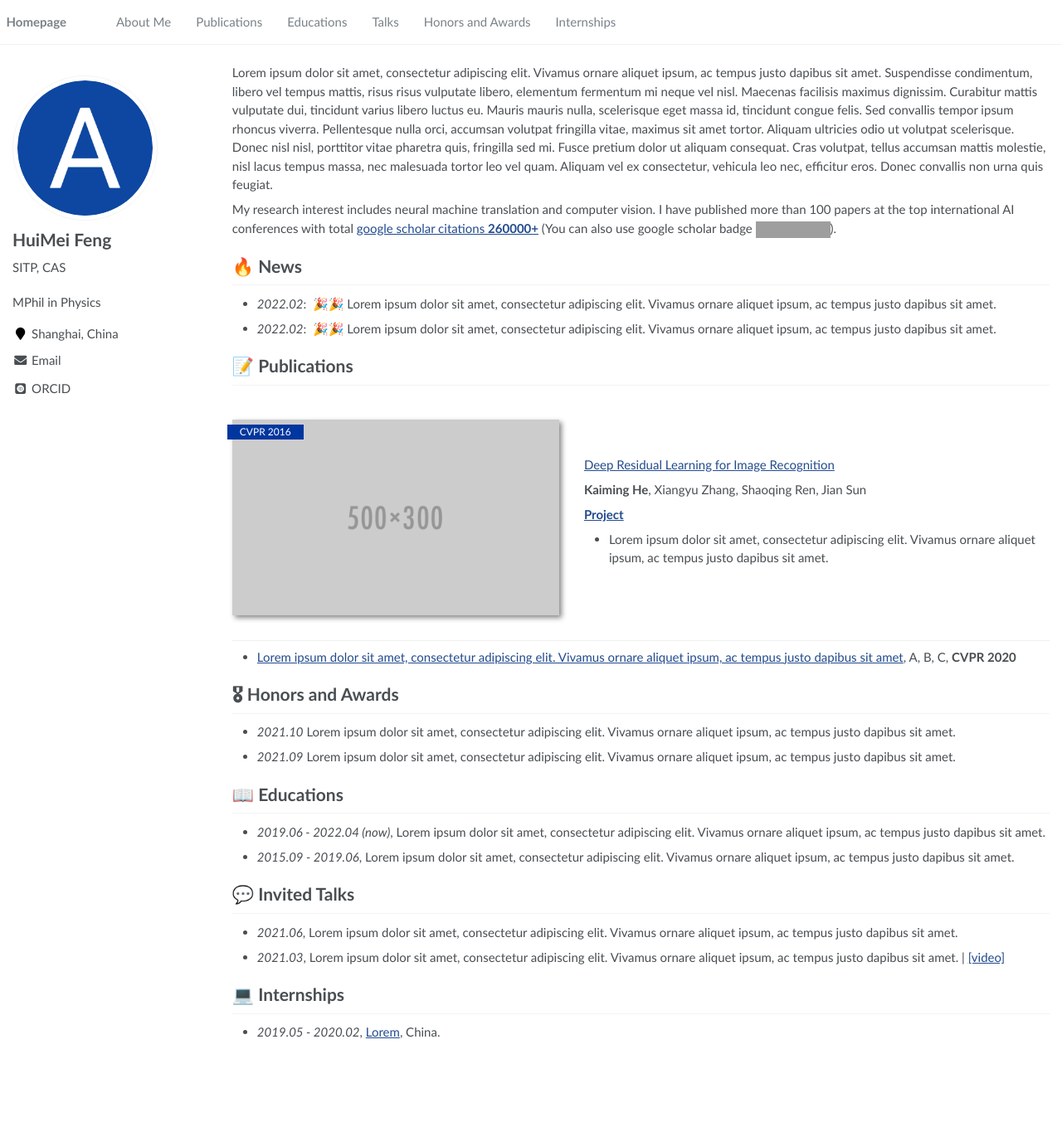
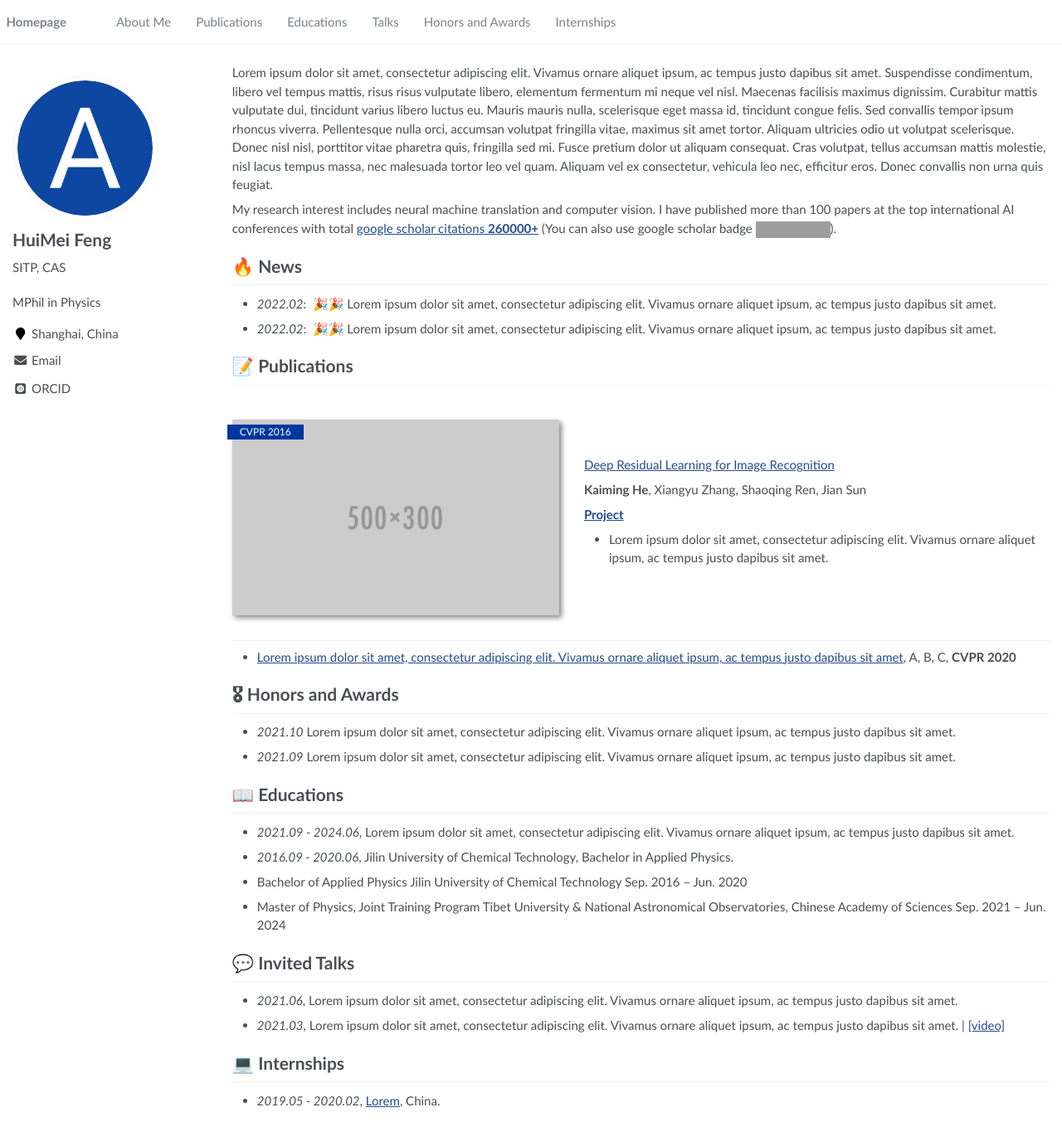
Before and after one commit to HuiMeiFeng/feng.github.io, a Jekyll site: the page built from _pages/about.md, in a window 1280 px wide and 1353 px high. Shown: the whole window at 83% size. Built offline with Jekyll 4.4.1, drawn with Linux system fonts in a browser that asks for light colours; some web fonts are replaced; grey boxes are pictures that could not be loaded.

Commit message:
Update about.md

```diff
--- a/_pages/about.md
+++ b/_pages/about.md
@@ -47,8 +47,15 @@ My research interest includes neural machine translation and computer vision. I
 - *2021.09* Lorem ipsum dolor sit amet, consectetur adipiscing elit. Vivamus ornare aliquet ipsum, ac tempus justo dapibus sit amet.
 
 # 📖 Educations
-- *2019.06 - 2022.04 (now)*, Lorem ipsum dolor sit amet, consectetur adipiscing elit. Vivamus ornare aliquet ipsum, ac tempus justo dapibus sit amet.
-- *2015.09 - 2019.06*, Lorem ipsum dolor sit amet, consectetur adipiscing elit. Vivamus ornare aliquet ipsum, ac tempus justo dapibus sit amet.
+- *2021.09 - 2024.06*, Lorem ipsum dolor sit amet, consectetur adipiscing elit. Vivamus ornare aliquet ipsum, ac tempus justo dapibus sit amet.
+- *2016.09 - 2020.06*, Jilin University of Chemical Technology, Bachelor in Applied Physics.
+- Bachelor of Applied Physics
+  Jilin University of Chemical Technology
+  Sep. 2016 – Jun. 2020
+- Master of Physics, Joint Training Program
+  Tibet University & National Astronomical Observatories, Chinese Academy of Sciences
+  Sep. 2021 – Jun. 2024
+
 
 # 💬 Invited Talks
 - *2021.06*, Lorem ipsum dolor sit amet, consectetur adipiscing elit. Vivamus ornare aliquet ipsum, ac tempus justo dapibus sit amet.
```
